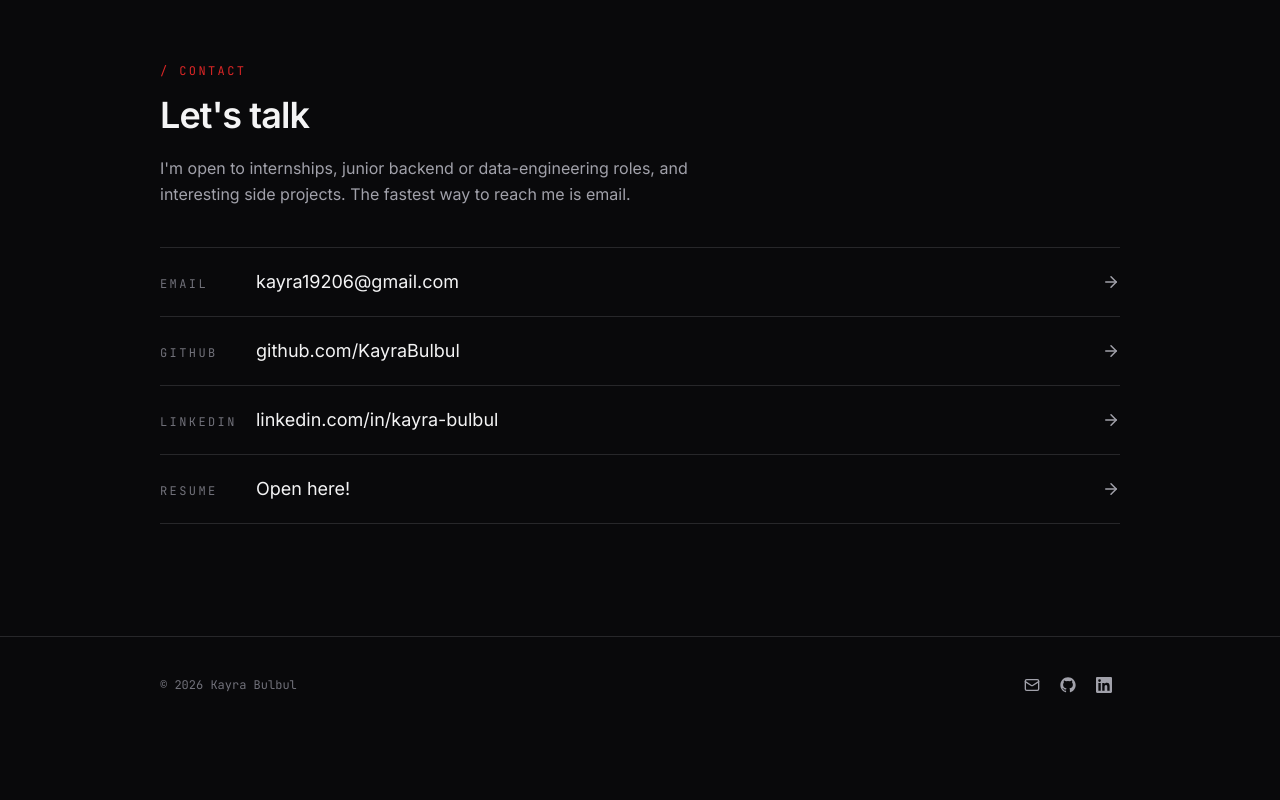
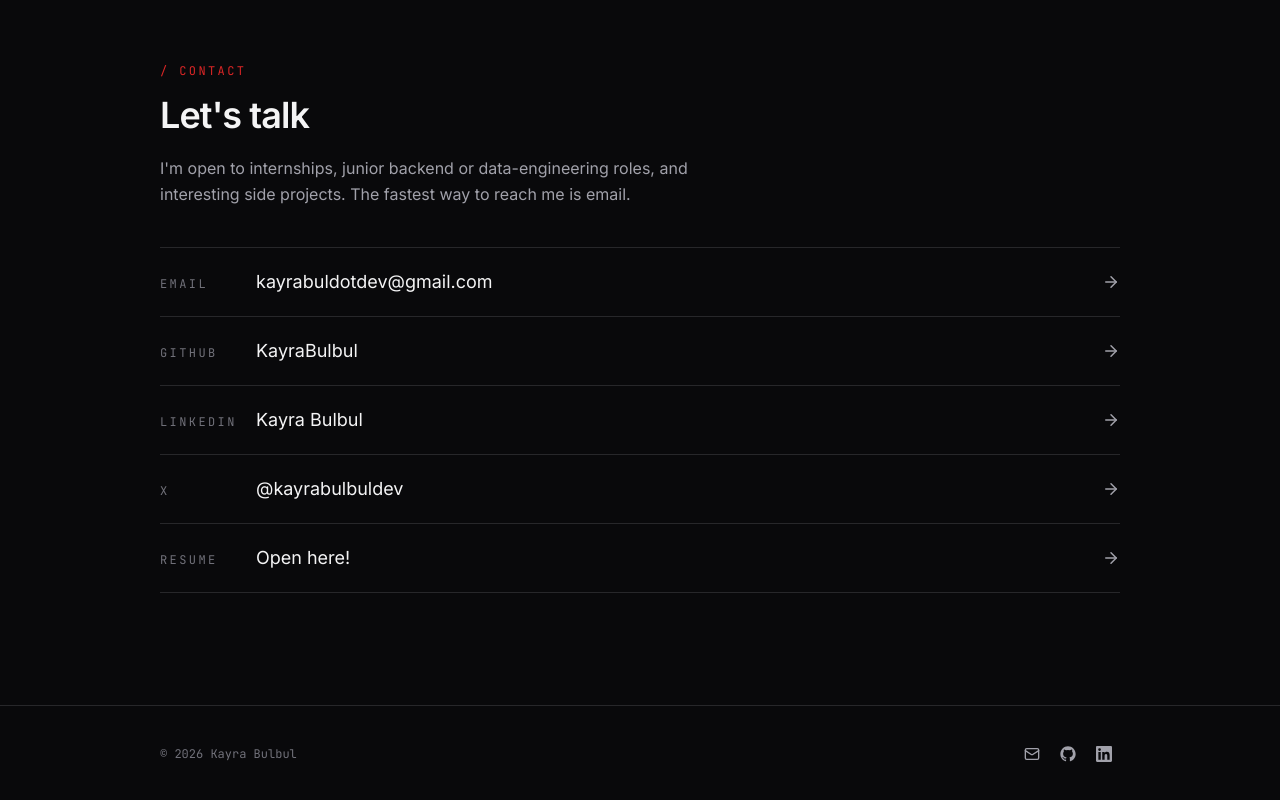
Before and after one commit to KayraBulbul/portfolio-website, a React (Vite) app: page / in a window 1280 px wide. Shown: the part 2892-3692 px from the top of the page. Before the commit the page ends 3625 px from the top, so only its background shows below. Built offline with nearby package versions, Linux system fonts and the light colour scheme.

Commit message:
Updated contect

```diff
--- a/src/sections/Contact.tsx
+++ b/src/sections/Contact.tsx
@@ -4,17 +4,22 @@ const links: Link[] = [
   {
     label: "Email",
     href: "mailto:kayrabuldotdev@gmail.com",
-    handle: "kayra19206@gmail.com",
+    handle: "kayrabuldotdev@gmail.com",
   },
   {
     label: "GitHub",
     href: "https://github.com/KayraBulbul",
-    handle: "github.com/KayraBulbul",
+    handle: "KayraBulbul",
   },
   {
     label: "LinkedIn",
     href: "https://www.linkedin.com/in/kayra-bulbul-62834619a/",
-    handle: "linkedin.com/in/kayra-bulbul",
+    handle: "Kayra Bulbul",
+  },
+  {
+    label: "X",
+    href: "https://x.com/kayrabulbuldev",
+    handle: "@kayrabulbuldev",
   },
   {
     label: "Resume",
```
